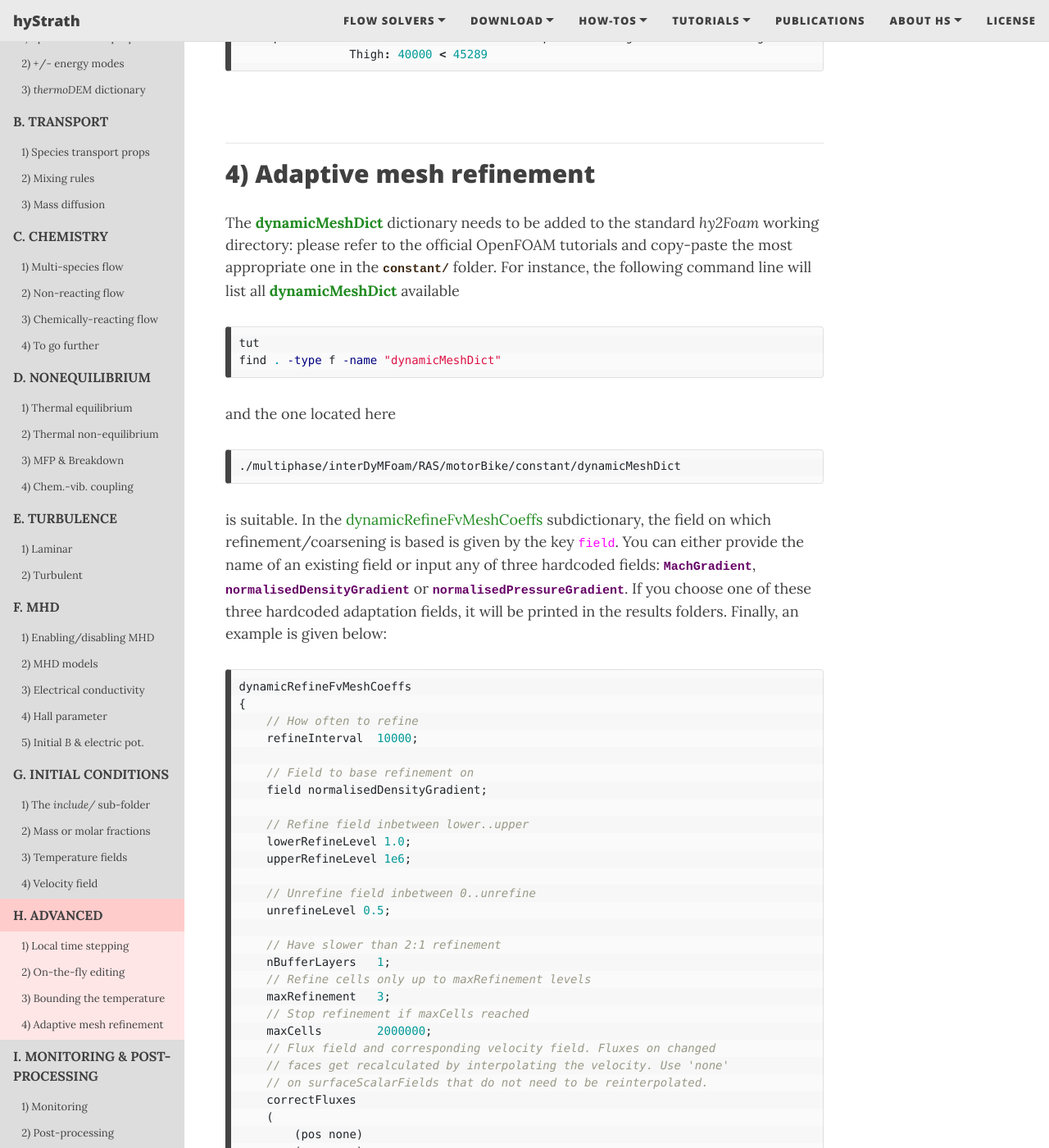
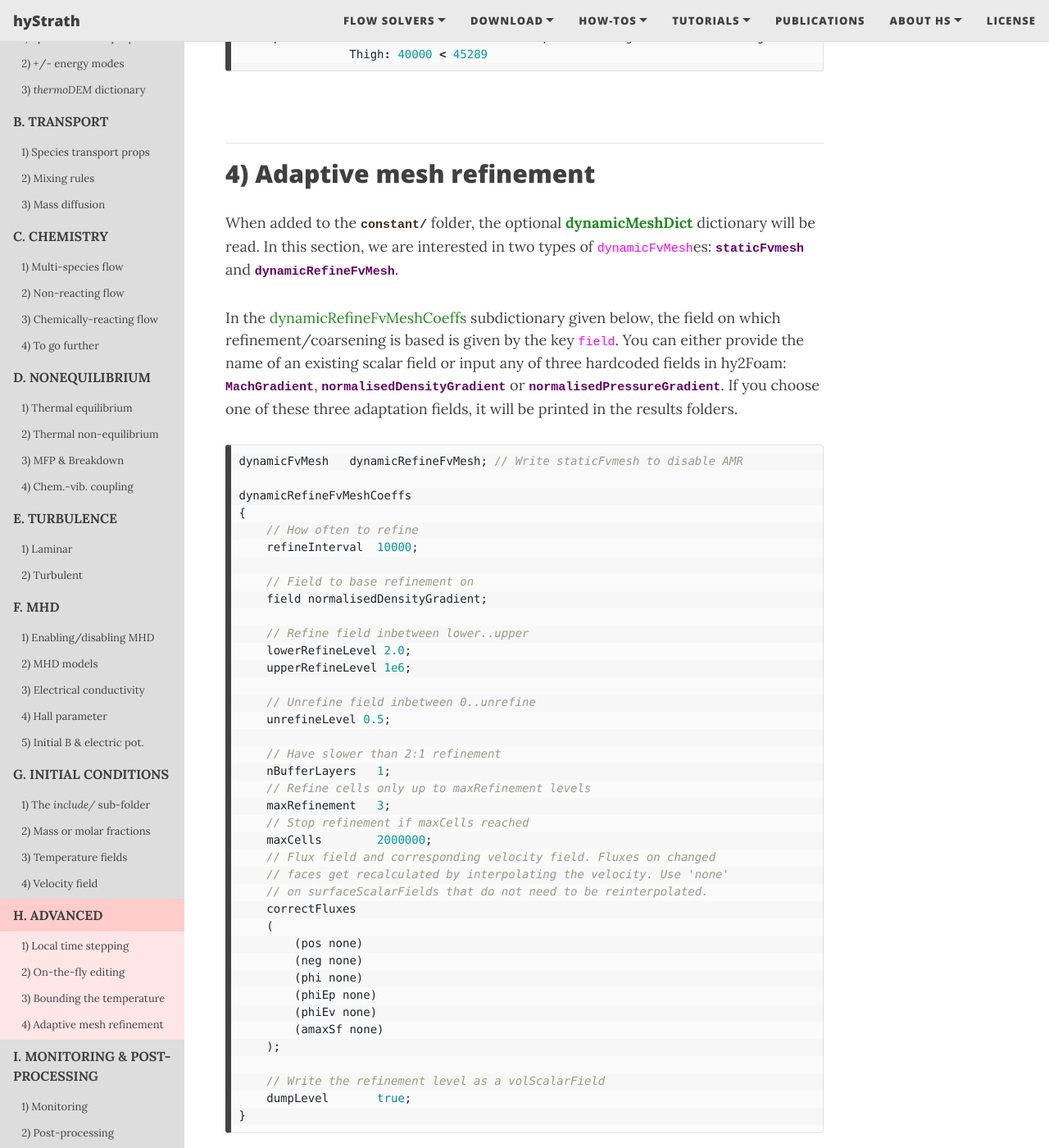
Before and after one commit to hystrath/hystrath.github.io, a Jekyll site: the page built from how-tos-cfd-dev/how-tos-cfd-dev-advanced.md, in a window 1280 px wide and 1400 px high, scrolled down 3735 px. Shown: the whole window at 82% size. Built offline with Jekyll 4.4.1, drawn with Linux system fonts in a browser that asks for light colours; nearby versions of some CDN libraries; some of the changed text lies outside the part shown.

Commit message:
Editing website pages

````diff
--- a/how-tos-cfd-dev/how-tos-cfd-dev-advanced.md
+++ b/how-tos-cfd-dev/how-tos-cfd-dev-advanced.md
@@ -205,23 +205,14 @@ Attempt to use rho2ReactionThermo out of temperature range 3197 times during thi
 ---
 ## 4) Adaptive mesh refinement
 
-The <dict>dynamicMeshDict</dict> dictionary needs to be added to the standard _hy2Foam_ working directory: please refer to the official OpenFOAM tutorials and copy-paste the most appropriate one in the <dirname>constant/</dirname> folder. For instance, the following command line will list all <dict>dynamicMeshDict</dict> available
+When added to the <dirname>constant/</dirname> folder, the optional <dict>dynamicMeshDict</dict> dictionary will be read. In this section, we are interested in two types of <dictkey>dynamicFvMesh</dictkey>es: <dictval>staticFvmesh</dictval> and <dictval>dynamicRefineFvMesh</dictval>.
 
-```sh
-tut
-find . -type f -name "dynamicMeshDict"
-```
-
-and the one located here
-
-```sh
-./multiphase/interDyMFoam/RAS/motorBike/constant/dynamicMeshDict
-```
-
-is suitable. In the <subdict>dynamicRefineFvMeshCoeffs</subdict> subdictionary, the field on which refinement/coarsening is based is given by the key <dictkey>field</dictkey>.
-You can either provide the name of an existing field or input any of three hardcoded fields: <dictval>MachGradient</dictval>, <dictval>normalisedDensityGradient</dictval> or <dictval>normalisedPressureGradient</dictval>. If you choose one of these three hardcoded adaptation fields, it will be printed in the results folders. Finally, an example is given below:
+In the <subdict>dynamicRefineFvMeshCoeffs</subdict> subdictionary given below, the field on which refinement/coarsening is based is given by the key <dictkey>field</dictkey>.
+You can either provide the name of an existing scalar field or input any of three hardcoded fields in hy2Foam: <dictval>MachGradient</dictval>, <dictval>normalisedDensityGradient</dictval> or <dictval>normalisedPressureGradient</dictval>. If you choose one of these three adaptation fields, it will be printed in the results folders.
 
 ```c++
+dynamicFvMesh   dynamicRefineFvMesh; // Write staticFvmesh to disable AMR
+
 dynamicRefineFvMeshCoeffs
 {
     // How often to refine
@@ -231,7 +222,7 @@ dynamicRefineFvMeshCoeffs
     field normalisedDensityGradient;
 
     // Refine field inbetween lower..upper
-    lowerRefineLevel 1.0;
+    lowerRefineLevel 2.0;
     upperRefineLevel 1e6;
 
     // Unrefine field inbetween 0..unrefine
@@ -252,20 +243,8 @@ dynamicRefineFvMeshCoeffs
         (neg none)
         (phi none)
         (phiEp none)
-        (phiEvk none)
+        (phiEv none)
         (amaxSf none)
-        (rho_pos none)
-        (rho_neg none)
-        (cSf_pos none)
-        (cSf_neg none)
-        (e_pos none)
-        (e_neg none)
-        (ev_pos none)
-        (ev_neg none)
-        (p_pos none)
-        (p_neg none)
-        (rPsi_pos none)
-        (rPsi_neg none)
     );
 
     // Write the refinement level as a volScalarField
@@ -273,16 +252,18 @@ dynamicRefineFvMeshCoeffs
 }
 ```
 
-The command line to run _hy2Foam_ with adaptive mesh refinement, is
-
-```sh
-hy2DyMFoam > log.hy2DyMFoam 2>&1 &
-```
-
-In the logfile, the number of adaptation cycles that the mesh has undergone at any time is given before the '/' symbol, that is 2 in the following example:
+In the logfile, the number of adaptation cycles that the mesh has undergone is given before the execution time:
 
 ```c++
-Phase no 2/1.0  ExecutionTime = 153.02 s  ClockTime = 157 s  Iteration no 9074 (0.03 s)
+AdaptationCycle = 2
+ExecutionTime = 153.02 s  ClockTime = 157 s  Iteration no 9074 (0.03 s)
 ```
 
 <b>NB</b>: In Paraview, on the left-hand side panel, _Properties_ tab, untick _Decompose Polyhedra_ and then set _Representation_ to _Surface With Edges_.
+
+For further information on AMR, please refer to the official OpenFOAM tutorials. Typing the following command line will list all <dict>dynamicMeshDict</dict> available
+
+```sh
+tut
+find . -type f -name "dynamicMeshDict"
+```
````
